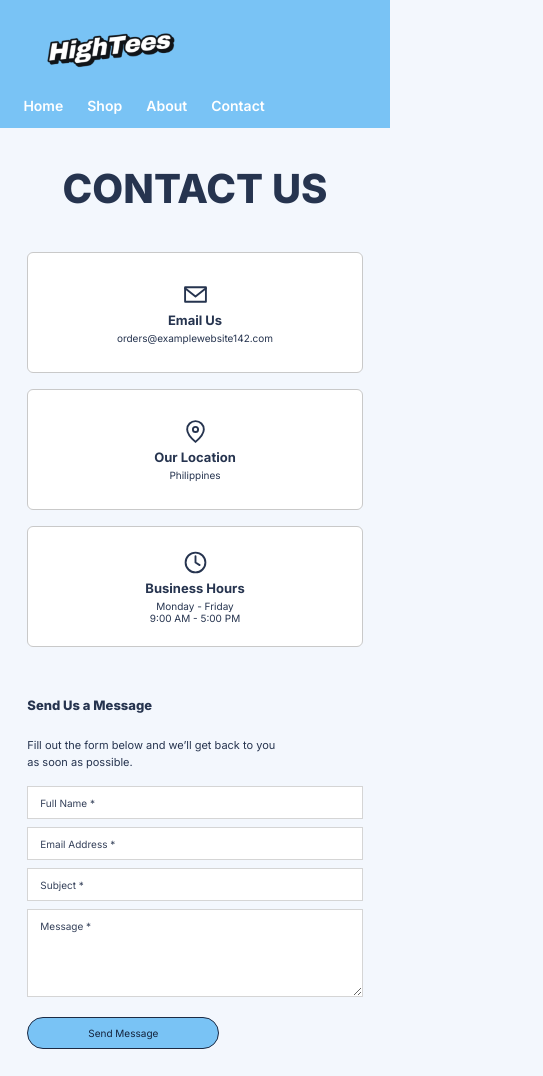
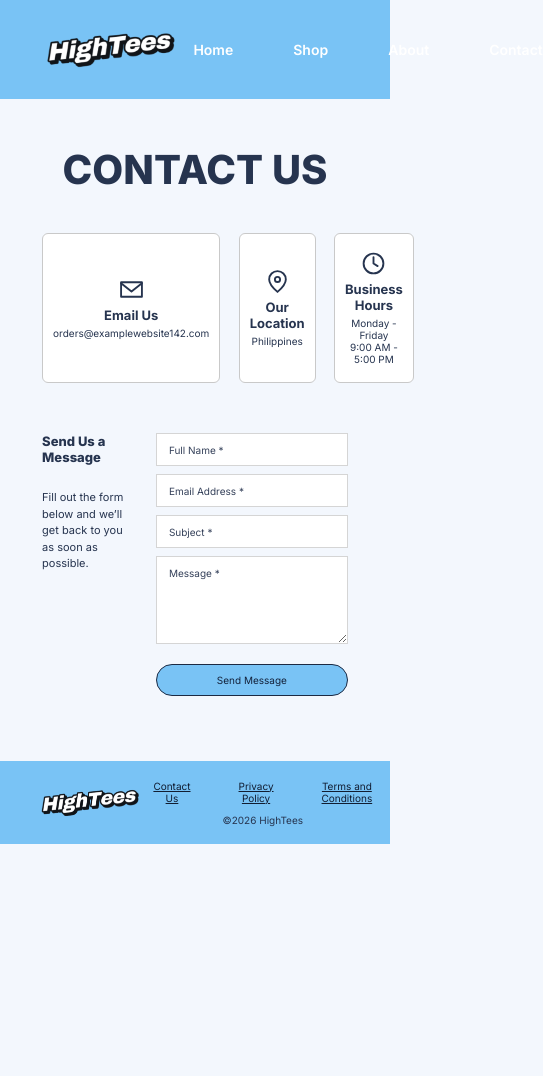
Before and after one commit to hyejuir/HighTees, a plain HTML site: page contact.html in a window 390 px wide. Shown: the top 1076 px of the page, 543 px wide, since content can reach past the window. After the commit the page ends 844 px from the top, so only its background shows below. Drawn offline with Linux system fonts and the light colour scheme.

Commit message:
Update contact.html

```diff
--- a/contact.html
+++ b/contact.html
@@ -63,16 +63,6 @@
     .form-status { min-height: 16px; margin: 0; font-size: 11px; }
     .form-status.error { color: #b42318; }
     .form-status.success { color: #187344; }
-
-
-    /* Phones */
-    @media (max-width: 700px) {
-      .navbar { flex-wrap: wrap; gap: 12px; }
-      .nav-links { gap: 24px; }
-      .info-cards, .contact-area { grid-template-columns: 1fr; gap: 16px; }
-      main { padding: 36px 7%; }
-      footer { display: flex; flex-direction: column; gap: 16px; }
-      .footer-links { flex-wrap: wrap; gap: 18px; }
     }
 </style>
 </head>
```
